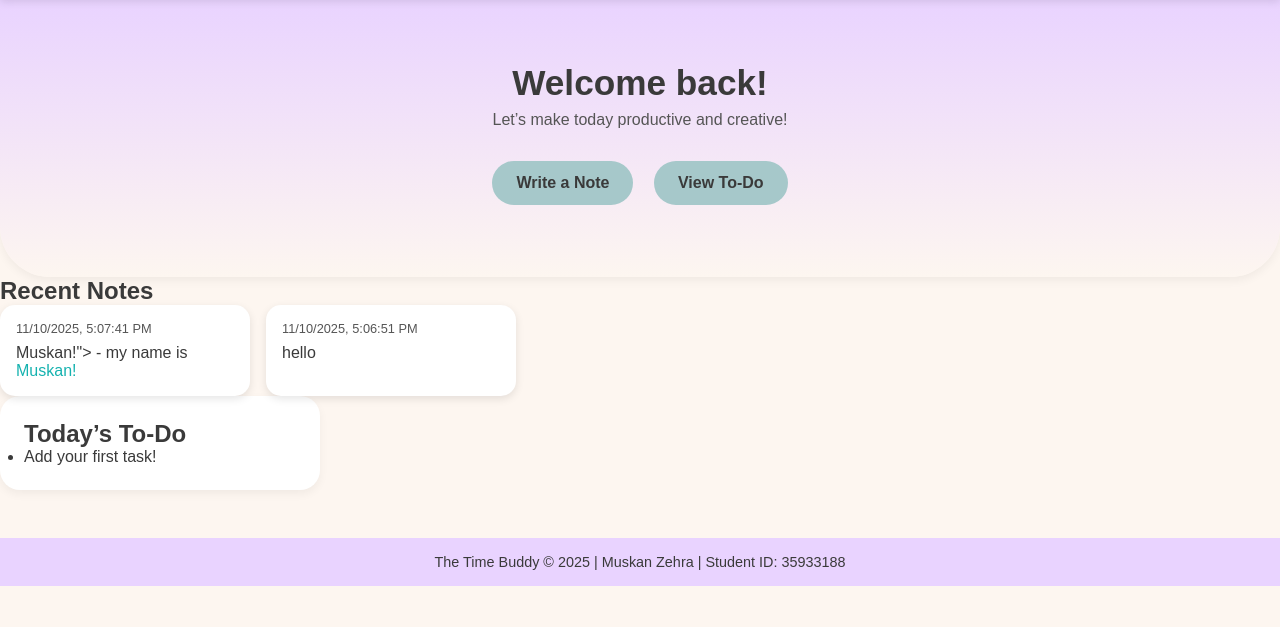
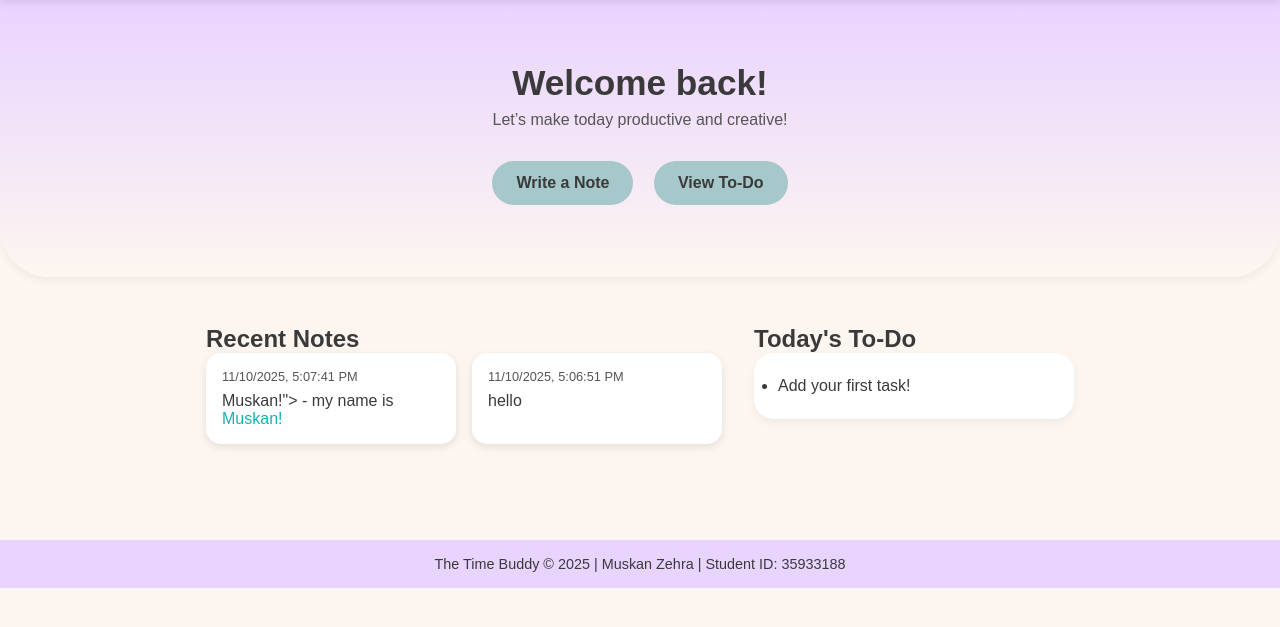
Before and after one commit to mzehra-1512/Cloud_Server_Project_ICT171, a Flask app: page / in a window 1280 px wide. Shown: the part 59-686 px from the top of the page. Run offline with Flask 3, Linux system fonts and the light colour scheme.

Commit message:
Update home.html

```diff
--- a/templates/home.html
+++ b/templates/home.html
@@ -32,8 +32,9 @@
 		</div>
 
 		</section>
+		<section class="dashboard">
 
-		<div class="recent-notes">
+    		<div class="dashboard-section">
         		<h2>Recent Notes</h2>
         		<div class="notes-grid">
             		{% if notes %}
@@ -54,14 +55,19 @@
         		</div>
     		</div>
 
-		<section class = "dashbard">
+    		<div class="dashboard-section">
+        		<h2>Today's To-Do</h2>
+        		<div class="todo-grid">
             		<div class="card todo-preview">
-			<h2>Today’s To-Do</h2>
                 		<ul>
                     		<li>Add your first task!</li>
                 		</ul>
             		</div>
+        		</div>
+    		</div>
+
 		</section>
+
     </main>
 
     <footer>
```
Lines whose indentation alone changed are shown as unchanged.
